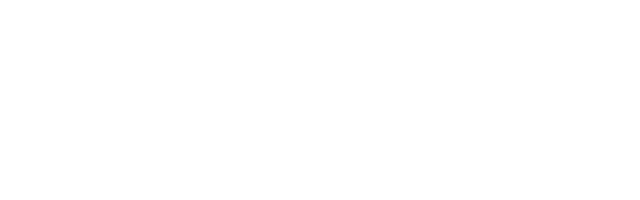
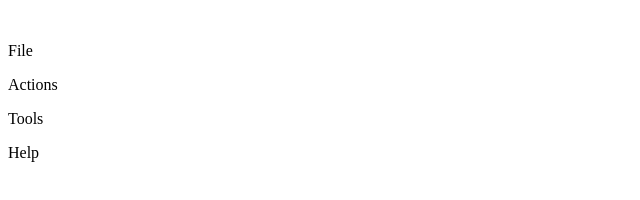
Before and after one commit to zhongyue/zhongyue.github.io, a plain HTML site: page index.html in a window 1280 px wide. Shown: the whole page, without its empty margins (0-640 px from the left). Drawn offline with Linux system fonts and the light colour scheme.

Commit message:
Update to secondary top nav on index

```diff
--- a/index.html
+++ b/index.html
@@ -17,6 +17,18 @@
 						</a>
 					</div>
 					<div id="top-nav">
+						<p>
+							File
+						</p>
+						<p>
+							Actions
+						</p>
+						<p>
+							Tools
+						</p>
+						<p>
+							Help
+						</p>
 					</div>
 				</div>
 			</header>
```
